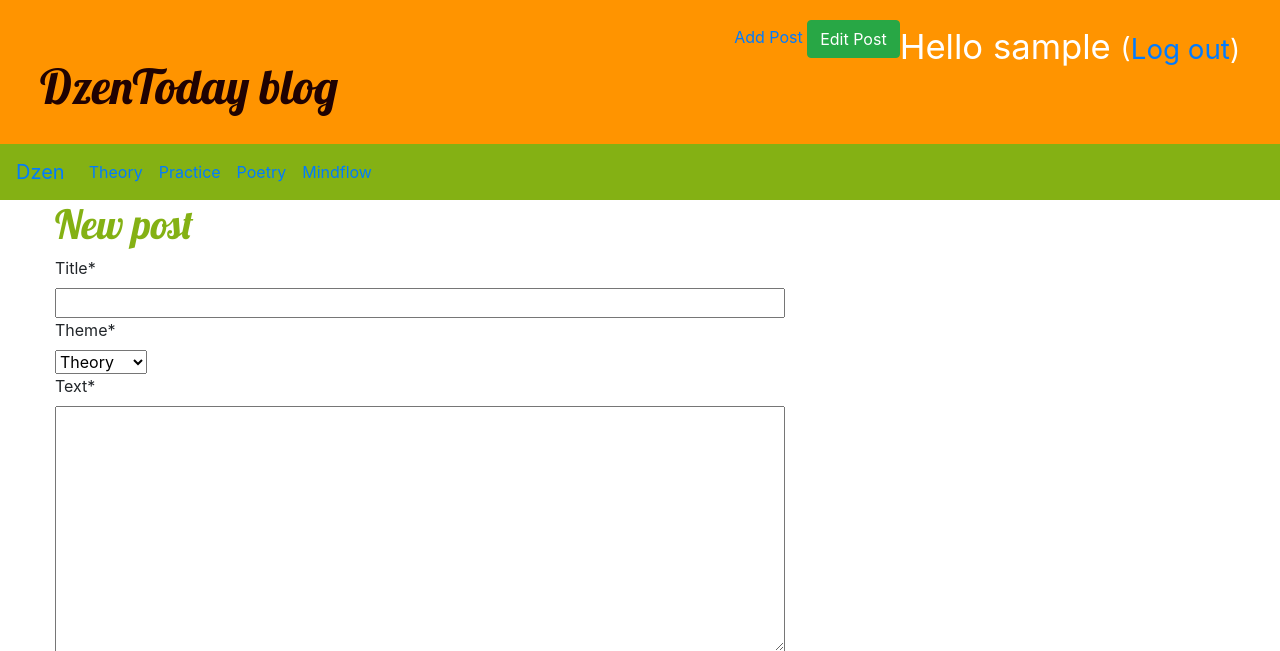
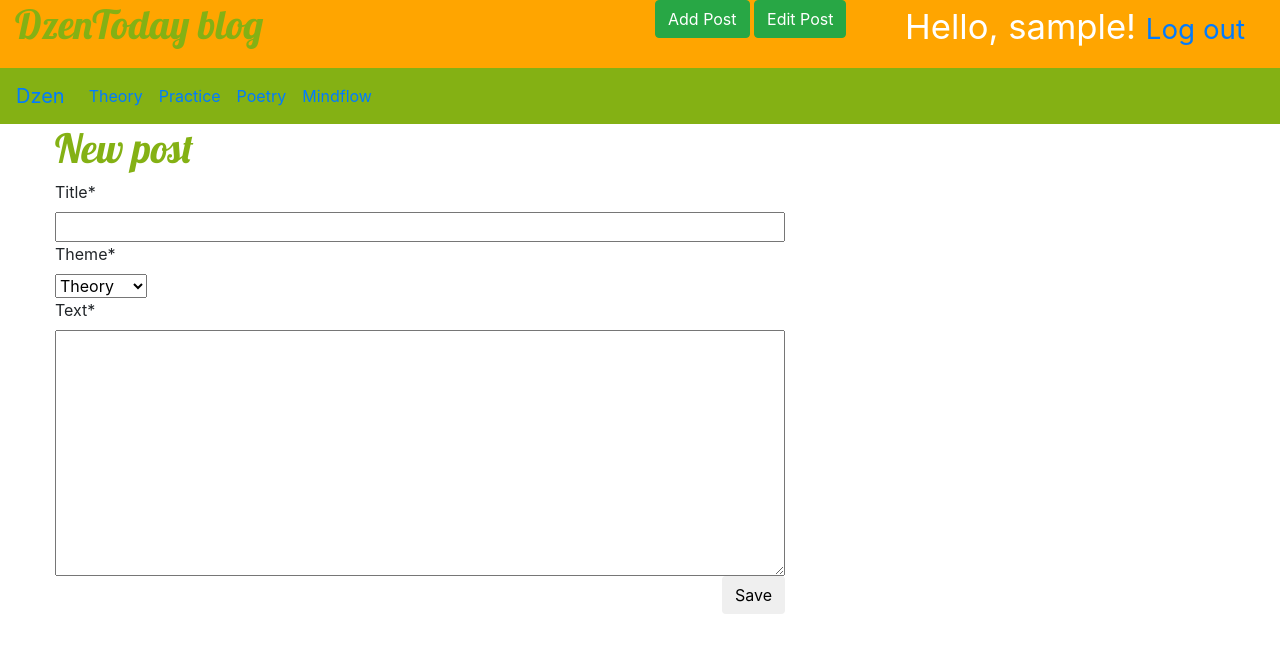
Before and after one commit to biggreenrm/DzenBlog, a Django app: page /new/ in a window 1280 px wide. Shown: the top 651 px of the page. Run offline with Django 3.2, Linux system fonts and the light colour scheme; the visitor is signed in with stand-in values (Sample User, id 1); some libraries are stand-ins or nearby versions.

Commit message:
restart project, second breath'

```diff
--- a/blog/templates/blog/base.html
+++ b/blog/templates/blog/base.html
@@ -7,18 +7,22 @@
         <link href="https://fonts.googleapis.com/css?family=Lobster&subset=latin,cyrillic" rel="stylesheet" type="text/css">
         </head>
         <body>
-            <div class="page-header">
-              <div class="text-right">
+          <div class="container-fluid">
+            <div class="row" style="background-color: orange;">
+              <div class="col-md-6">
+                <h1><a href="/">DzenToday blog</a></h1>
+              </div>
+              <div class="col-md-6">
                 {% if user.is_authenticated %}
-                  <p class="top-menu">Hello {{ user.username }} <small>(<a href="{% url 'logout' %}">Log out</a>)</small></p>
-                    <a href="{% url 'post_new' %}" class=`` pull-right" role="button">Add Post</a>
-                    <a href="{% url 'post_draft_list' %}" class="btn btn-success pull-right" role="button">Edit Post</a>
+                  <p class="top-menu">Hello, {{ user.username }}! <small><a href="{% url 'logout' %}">Log out</a></small></p>
+                    <a href="{% url 'post_new' %}" class="btn btn-success" role="button">Add Post</a>
+                    <a href="{% url 'post_draft_list' %}" class="btn btn-success" role="button">Edit Post</a>
                 {% else %}
                     <a href="{% url 'login' %}" class="btn btn-success pull-right">login</a>
                 {% endif %}
               </div>
-                <h1><a href="/">DzenToday blog</a></h1>
             </div>
+          </div>
             <nav class="navbar navbar-expand-lg" style="background-color: #84B114;">
                 <a class="navbar-brand" href="#">Dzen</a>
                 <button class="navbar-toggler" type="button" data-toggle="collapse" data-target="#navbarNav" aria-controls="navbarNav" aria-expanded="false" aria-label="Toggle navigation">
```
Also changed, not shown: mysite/settings.py (+6 -6 lines).
